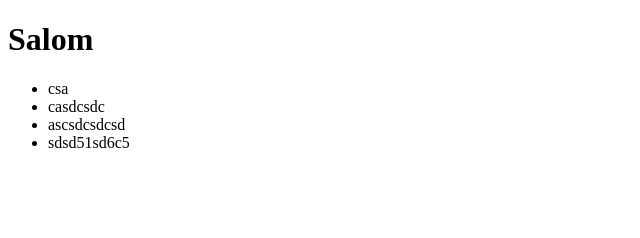
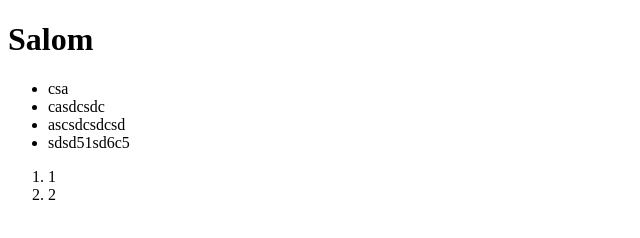
Before and after one commit to akbarjondev/month3-day1, a plain HTML site: page index.html in a window 1280 px wide. Shown: the full height of the page, 0-640 px from the left. Drawn offline with Linux system fonts and the light colour scheme.

Commit message:
Add ordered list

```diff
--- a/index.html
+++ b/index.html
@@ -23,5 +23,9 @@
     <li class="list__item">ascsdcsdcsd</li>
     <li class="list__item">sdsd51sd6c5</li>
   </ul>
+  <ol class="ordered-list">
+    <li class="ordered-list__item">1</li>
+    <li class="ordered-list__item">2</li>
+  </ol>
 </body>
 </html>
```
